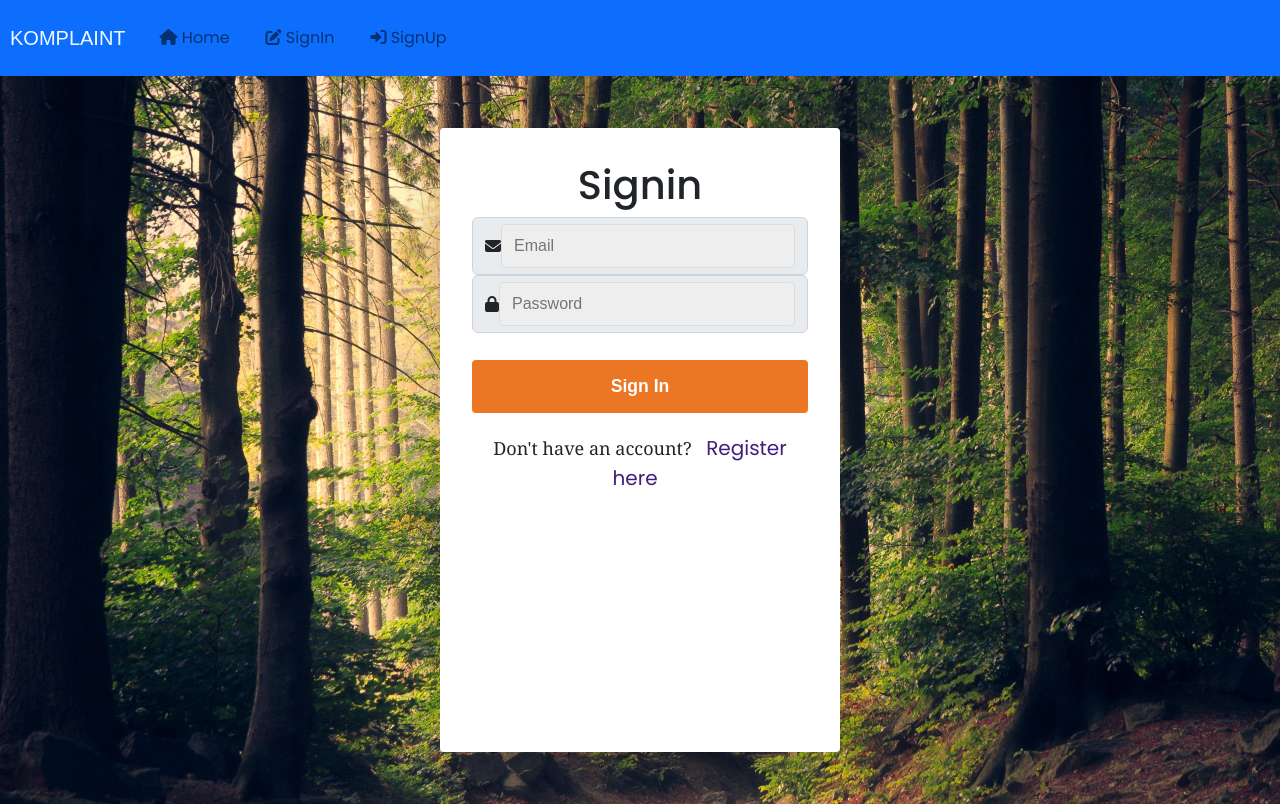
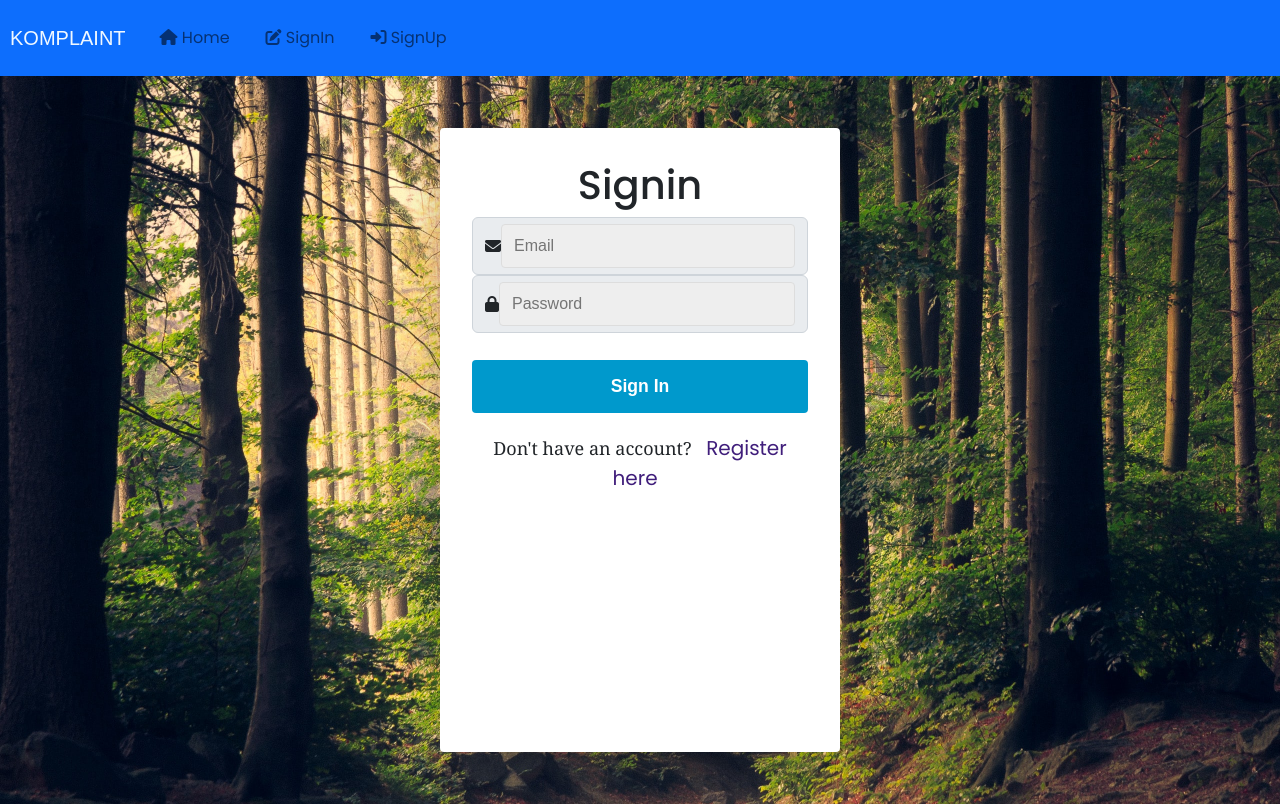
Before and after one commit to Absk2275/Blog-App, a React (Create React App) app in the folder user/: page /SignIn in a window 1280 px wide. Built offline with nearby package versions, Linux system fonts and the light colour scheme.

Commit message:
20-07-22-avsk-commit

```diff
--- a/user/src/components/signin.css
+++ b/user/src/components/signin.css
@@ -53,7 +53,7 @@
   font-weight: bold;
   font-size: 1.1rem;
   color: #ffffffff;
-  background: #eb7623ff;
+  background: #0099cc;
   border: none;
   border-radius: var(--border-radius);
   outline: none;
@@ -62,7 +62,7 @@
 
 .form__button:hover {
   color: #ffffffff;
-  background: #cc6013ff;
+  background: #33b5e5;
 }
 
 .form__button .btn-holder {
--- a/user/src/components/signup.css
+++ b/user/src/components/signup.css
@@ -64,7 +64,7 @@
   font-weight: bold;
   font-size: 1.1rem;
   color: #ffffffff;
-  background: #eb7623ff;
+  background: #0099cc;
   border: none;
   border-radius: var(--border-radius);
   outline: none;
@@ -73,7 +73,7 @@
 
 .form__button:hover {
   color: #ffffffff;
-  background: #cc6013ff;
+  background: #33b5e5;
 }
 
 .form__text {
```
